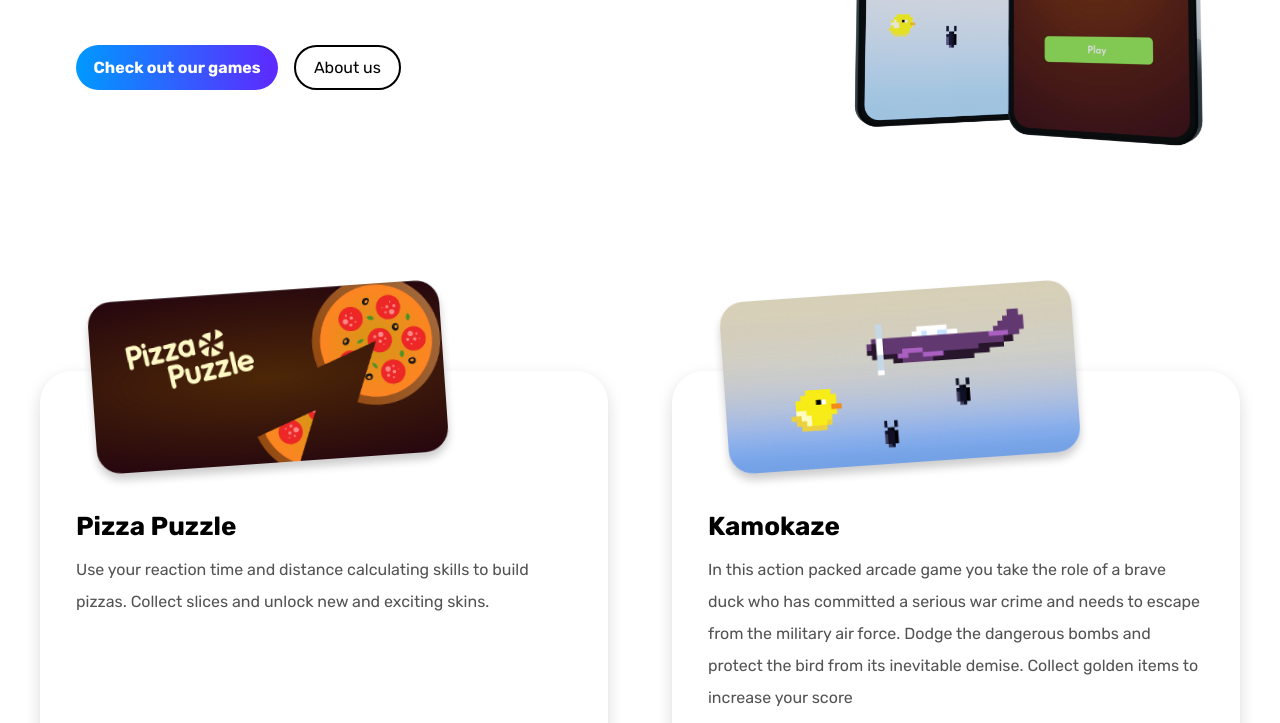
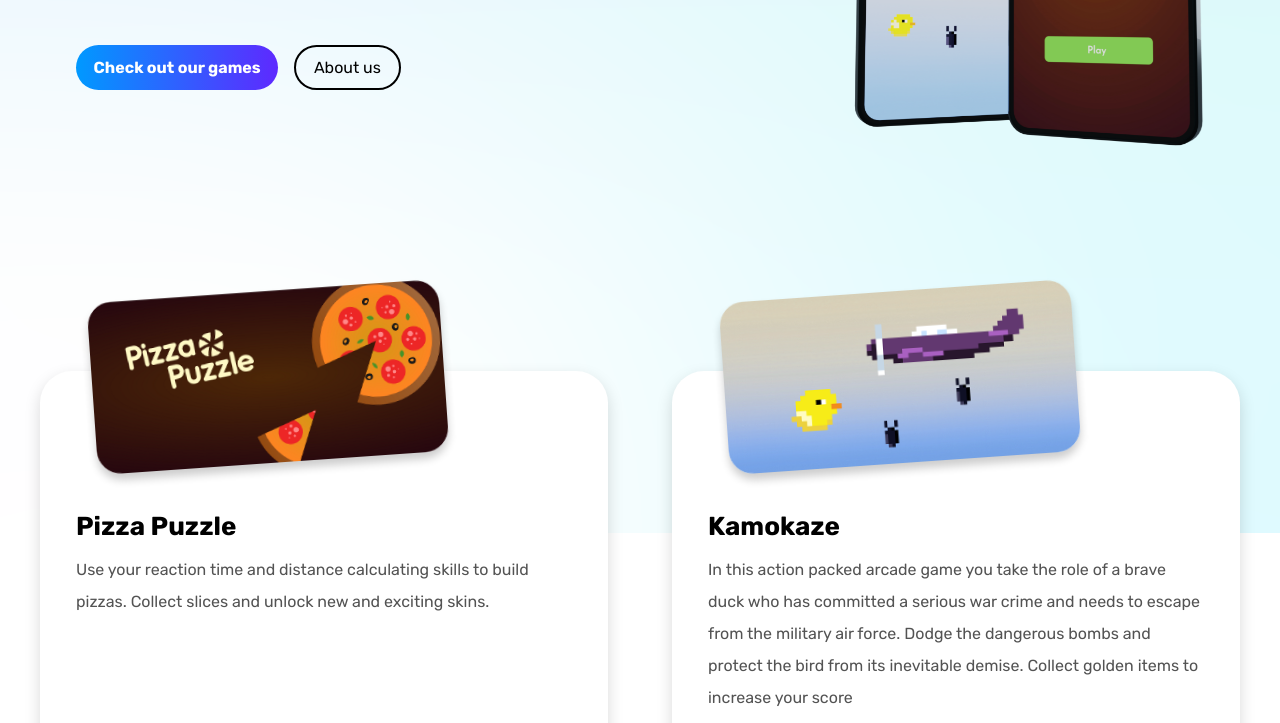
Before and after one commit to Tusentio/ETP-Games-Website, a plain HTML site: page index.html in a window 1280 px wide. Shown: the part 427-1150 px from the top of the page. Drawn offline with Linux system fonts and the light colour scheme.

Commit message:
Fix background url

```diff
--- a/style/partials/base/_background.scss
+++ b/style/partials/base/_background.scss
@@ -1,7 +1,7 @@
 @use "../utils/mixins" as mix;
 
 body {
-    background-image: url("media/background.png");
+    background-image: url("../media/background.png");
     background-repeat: no-repeat;
     background-position: top;
     background-size: 100% 75rem;
```
Also changed, not shown: style/main.css.
